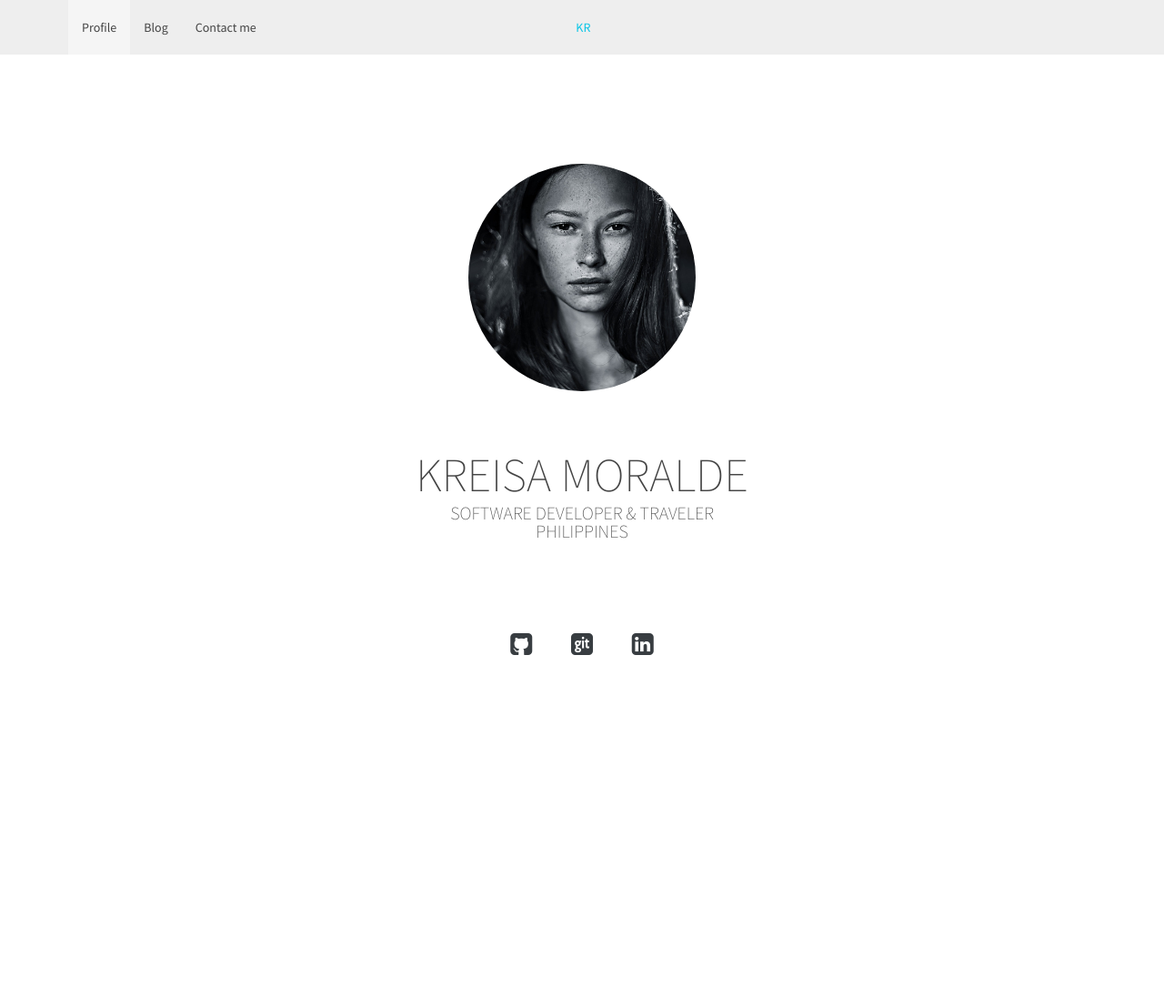
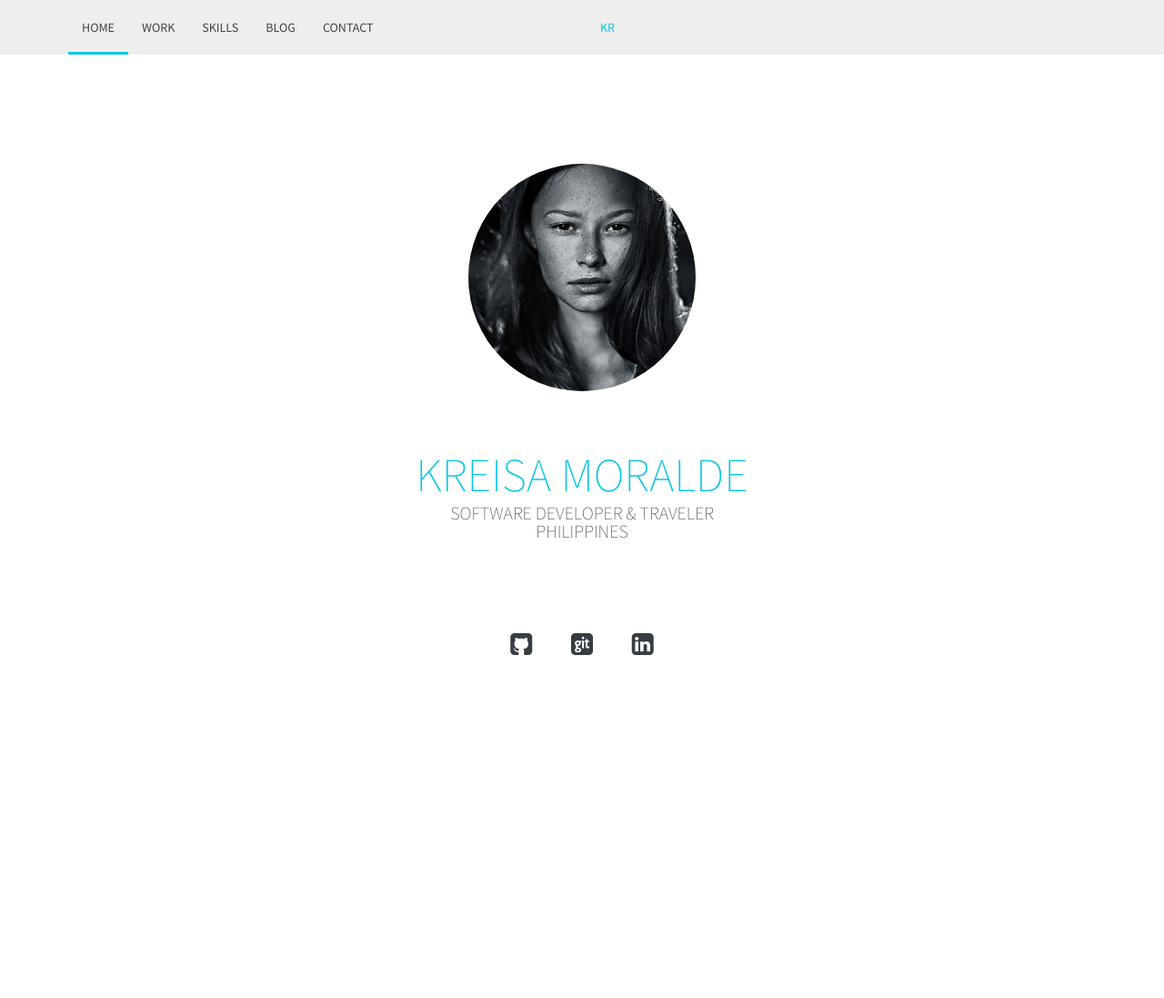
Before and after one commit to kreighza/kreighza.github.io, a Jekyll site: the page built from index.html, in a window 1280 px wide. Shown: the whole page at 91% size. Built offline with Jekyll 4.4.1, drawn with Linux system fonts in a browser that asks for light colours.

Commit message:
add bg-stars modify active color

```diff
--- a/_includes/header.html
+++ b/_includes/header.html
@@ -1,15 +1,17 @@
 <nav class="uk-sticky-placeholder uk-navbar font-family-regular">
 
-    <div class="uk-container uk-container-center">
+    <div class="uk-container uk-container-center uppercase">
         <ul class="uk-navbar-nav uk-hidden-small">
-        <li class="uk-active"><a href="/index.html" >Profile</a></li>
+        <li class="uk-active"><a href="/index.html" >Home</a></li>
+        <li><a href="/blog.html">Work</a></li>
+        <li><a href="/blog.html">Skills</a></li>
         <li><a href="/blog.html">Blog</a></li>
-        <li><a href="/blog.html">Contact me</a></li>
+        <li><a href="/blog.html">Contact</a></li>
         </ul>
 
         <a href="#offcanvas-1" class="uk-navbar-toggle uk-visible-small" data-uk-offcanvas=""></a>
         <div class="uk-navbar-content uk-navbar-center ">
-        <a href="/index.html" class="font-family-regular font-color-blue">KR</a>
+            <a href="/index.html" class="font-family-regular font-color-blue">KR</a>
         </div>
     </div>
 
--- a/_layouts/default.html
+++ b/_layouts/default.html
@@ -3,15 +3,11 @@
 
   {% include head.html %}
 
-  <body>
+  <body class="uk-height-1-1">
 
     {% include header.html %}
 
-    <div class="page-content">
-      <div class="wrapper">
-        {{ content }}
-      </div>
-    </div>
+    {{ content }}
 
     {% include footer.html %}
 
--- a/_sass/_base.scss
+++ b/_sass/_base.scss
@@ -3,6 +3,12 @@
 
 a { color: $black;}
 a:hover { color: $blue;}
+
+.uk-navbar-nav>li.uk-active>a,
+.uk-navbar-nav>li>a:hover{
+    background-color: transparent;
+    border-bottom: 3px solid $blue;
+}
 
 /* Base
  ========================================================================== */
--- a/_sass/_helper.scss
+++ b/_sass/_helper.scss
@@ -33,7 +33,6 @@
 
 /* Font Colors
  ========================================================================== */
-
 .font-color-blue {
     color: $blue;
 }
@@ -60,7 +59,13 @@
 /* Backgrounds
  ========================================================================== */
 .bg-black {
-    background: #1D1F21;
+    background: $black;
+}
+
+.bg-stars {
+    background: url($img-stars);
+    background-size: 100% 100%;
+    background-repeat: no-repeat;
 }
 
 /* Lists
--- a/css/main.scss
+++ b/css/main.scss
@@ -8,6 +8,7 @@
 // Our variables
 $base-font-family: "Source Sans Pro", serif;
 $nav-height: 60px;
+$img-stars: "../images/bg-stars.jpg";
 
 // colors
 $blue: #0AC5E6;
--- a/index.html
+++ b/index.html
@@ -1,11 +1,11 @@
 ---
 layout: default
 ---
-<div class="kr-section">
+<div class="kr-section uk-height-1-1">
     <div class="uk-container uk-container-center uk-text-center uk-height-1-1 font-family-light">
 
         <img class="uk-border-circle" src="/images/profile-photo.jpg" width="250" height="250" title="profile-photo" alt="profile-photo">
-        <div class="uk-heading-large uppercase m-t-60">{{ site.title }}</div>
+        <div class="uk-heading-large uppercase m-t-60 font-color-blue">{{ site.title }}</div>
         <div class="uppercase font-size-regular"> {{ site.job_title1 }} & {{ site.job_title2 }} </div>
         <div class="uppercase font-size-regular"> {{ site.current_location }} </div>
 
@@ -25,5 +25,9 @@
 </div>
 
 <div class="kr-section">
+    <div class="uk-container uk-container-center uk-text-center uk-height-1-1 font-family-light">
 
+
+
+    </div>
 </div>
```
Also changed, not shown: 1 other file.
